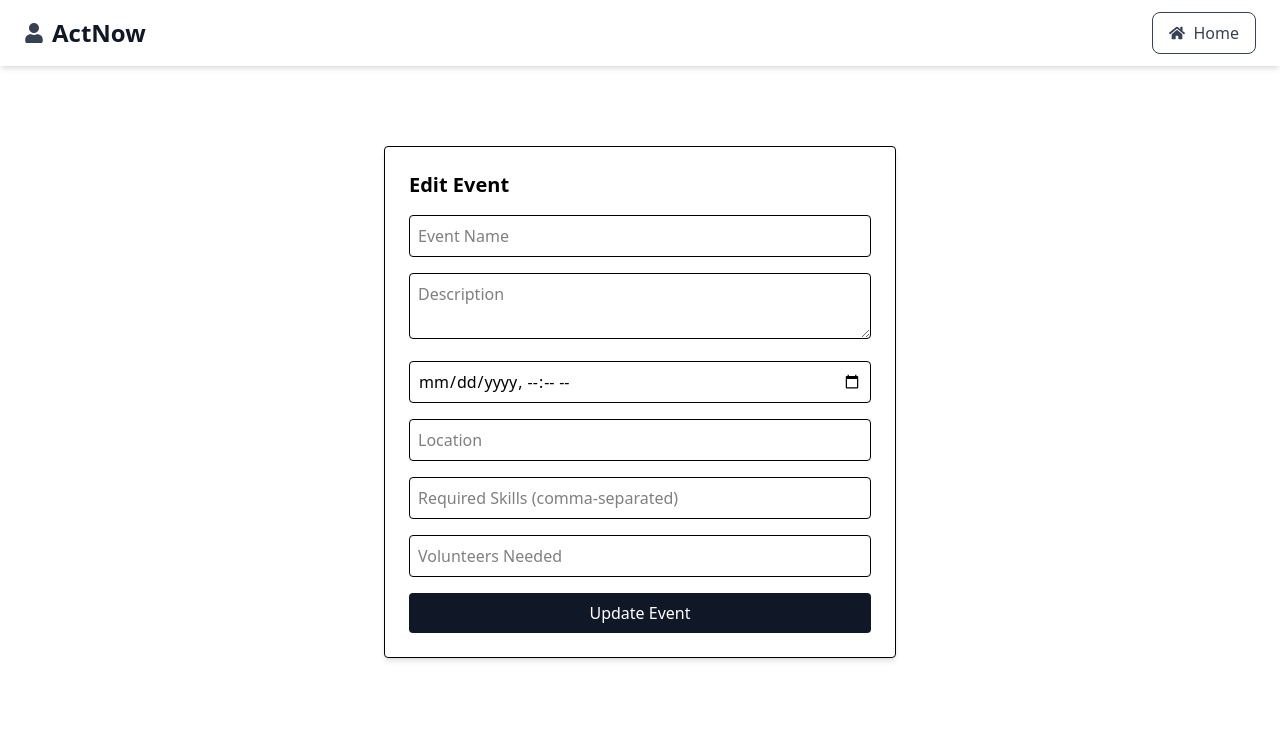
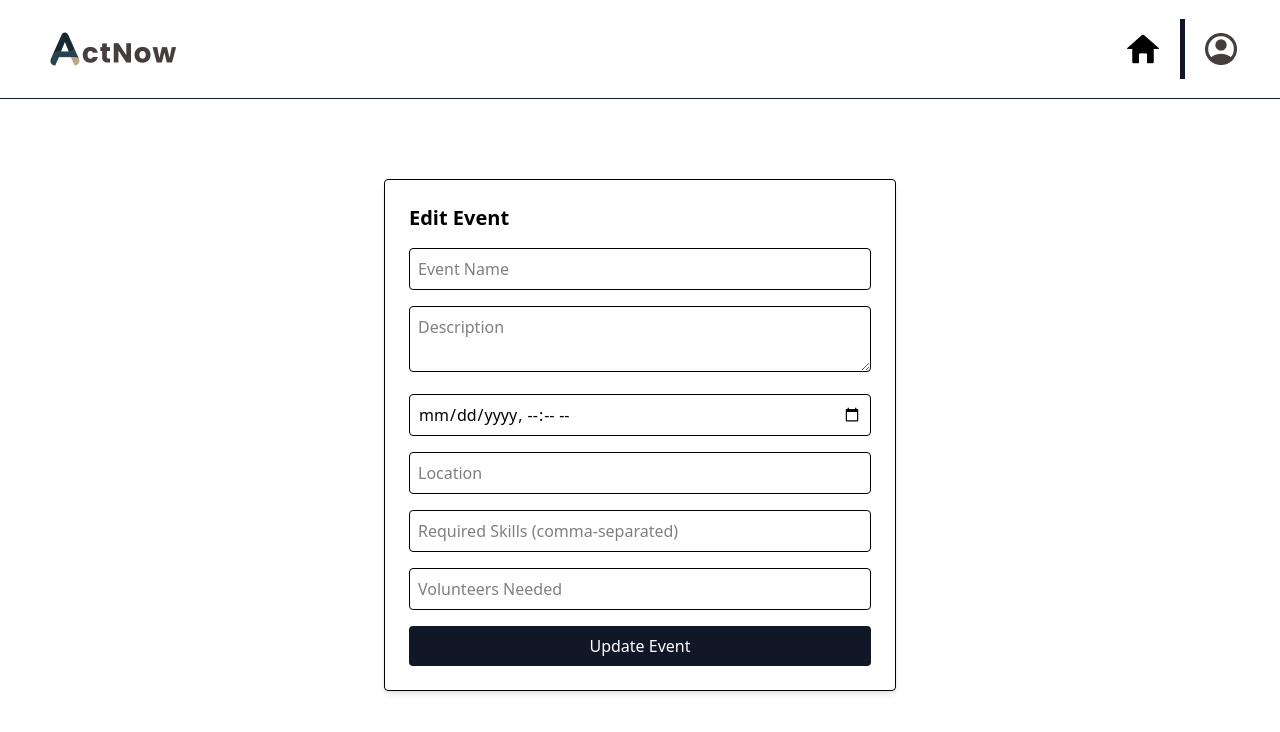
Before and after one commit to AnkurRam2002/ActNow-Frontend, a React (Vite) app: page /events/1/edit in a window 1280 px wide. Shown: the top 732 px of the page. Built offline with nearby package versions, Linux system fonts and the light colour scheme; no server answers.

Commit message:
added topbar for events

```diff
--- a/src/components/EventTopbar.jsx
+++ b/src/components/EventTopbar.jsx
@@ -1,20 +1,87 @@
-import { FaUser, FaHome } from "react-icons/fa";
+import { useState } from 'react';
+import { useNavigate } from 'react-router-dom';
+import profileIcon from '../assets/profileIcon.png';
+import homeIcon from '../assets/homeIcon.png';
+import Logo from '../assets/Logo.png';
+import expandIcon from '../assets/expandIcon.png'
 
 const TopBar = () => {
+
+  const [isMenuOpen, setIsMenuOpen] = useState(false);
+  const navigate = useNavigate();
+
+  const username = localStorage.getItem('username') || 'User';
+  const useremail = localStorage.getItem('userEmail') || 'Email'
+
+  const token = localStorage.getItem('token');
+  const userId = token ? JSON.parse(atob(token.split(".")[1])).userId : null;
+
+    // Toggle menu visibility
+    const toggleMenu = () => {
+      setIsMenuOpen(!isMenuOpen);
+    };
+
+    const goToProfile = () => {
+      navigate(`/users/${userId}`); // Redirect to the profile page with userId
+    }
+
+    const goHome = () => {
+      navigate('/home');
+    }
+
+    // Handle logout
+    const handleLogout = () => {
+      localStorage.removeItem('token');
+      localStorage.removeItem('userId');
+      localStorage.removeItem('userRole');
+      localStorage.removeItem('userEmail');
+      navigate('/login'); // Redirect to login page after logout
+    }
+
   return (
-    <div className="flex items-center justify-between px-6 py-3 bg-white shadow-md">
-      {/* Left: Profile Icon and Logo */}
-      <div className="flex items-center gap-2">
-        <FaUser className="text-gray-700 text-xl" />
-        <h1 className="text-2xl font-bold text-gray-900">ActNow</h1>
+    <div className='border-b border-b-gray-900 px-[2.7%] py-[1.5%] flex justify-between items-center h-[10%] w-full'>
+
+      {/* Left section for Logo */}
+      <div className='flex items-center'>
+        <img src={Logo} alt="logo" className='w-[50%]' />
       </div>
 
-      {/* Right: Home Button */}
-      <button className="flex items-center gap-2 px-4 py-2 text-gray-700 border rounded-lg hover:bg-gray-100">
-        <FaHome />
-        <span>Home</span>
-      </button>
-    </div>
+      {/* Right section for Home button and Profile */}
+      <div className='flex items-center gap-[10%]'>
+        {/* Home button */}
+        <img
+            src={homeIcon}
+            alt="profile"
+            className='h-[2.5vw] cursor-pointer mx-2' // Ensuring profile icon has same size as home icon
+            onClick={goHome}
+          />
+
+        {/* Vertical Line between Home and Profile */}
+        <div className='h-15 w-7.5 bg-gray-900'></div>
+
+        {/* Profile Label and Icon */}
+          <img
+            src={profileIcon}
+            alt="profile"
+            className='h-[2.5vw] cursor-pointer mx-2' // Ensuring profile icon has same size as home icon
+            onClick={toggleMenu}
+          />
+
+          {/* Profile menu */}
+          {isMenuOpen && (
+            <div className='fixed md:top-[12%] top-[9%] right-[5%] w-[18%] bg-white shadow-[0px_2px_3px_rgba(0,0,0,0.4)] rounded-sm p-[1%] border-1 border-[#e3e1e1] font-[Poppins]'>
+              <p className='text-[1.1vw]'>{username}</p>
+              <p className='text-[1vw] text-[#6A6767] font-light mb-[5%]'>{useremail}</p>
+              <hr className='border-[#B6B3B3] mb-[4%]' />
+              <div className='flex gap-[4%] items-center'>
+                <p className='text-[#383A42] text-[1.1vw] font-medium'>View profile</p>
+                <img src={expandIcon} alt="expand" className='size-[5%]' onClick={goToProfile}/>
+              </div>
+              <button className='mt-[7%] mx-auto w-full bg-[#FF2C0C] rounded-sm text-white text-[1.2vw] font-medium py-[1.2%] cursor-pointer' onClick={handleLogout}>Logout</button>
+            </div>
+          )}
+        </div>
+      </div>
   );
 };
 
```
Also changed, not shown: src/assets/homeIcon.png (added).
